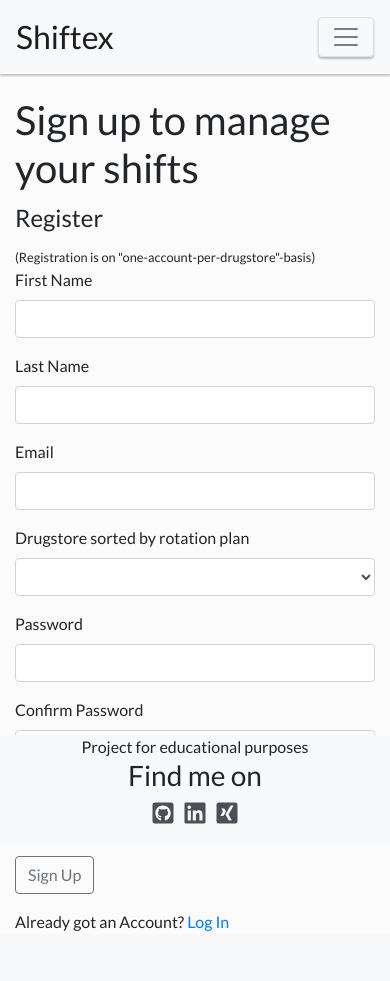
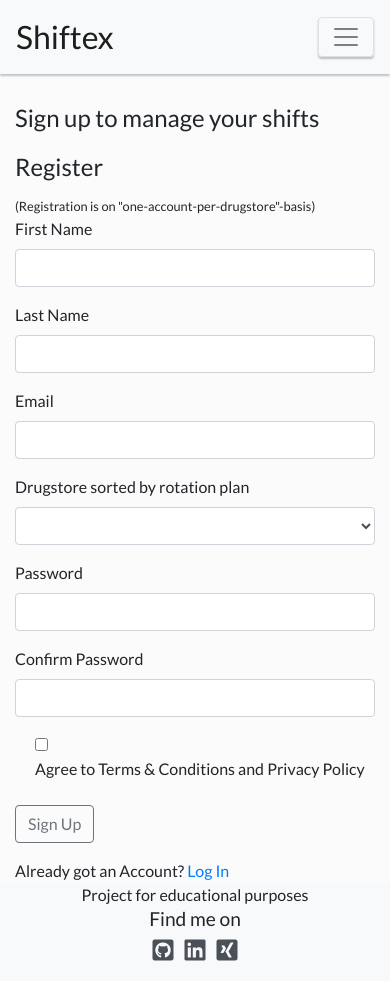
Before and after one commit to Kastobi/ci_ms3_shiftex, a Flask app: page /register in a window 390 px wide. Before the commit the page ends 931 px from the top, so only its background shows below. Run offline with Flask 2, Linux system fonts and the light colour scheme; data that the repository does not hold is empty; some libraries are stand-ins or nearby versions.

Commit message:
Add: - further readme
Fix:
- Responsiveness styling improvements

```diff
--- a/shiftex/static/css/style.css
+++ b/shiftex/static/css/style.css
@@ -2,11 +2,15 @@
 
 html {
     scroll-behavior: smooth;
+    height: 100%;
 }
 
 body {
     font-family: 'Lato', sans-serif;
     background-color: #fbfbfb;
+    display: flex;
+    min-height: 100%;
+    flex-direction: column;
 }
 
 .btn-block{
@@ -18,7 +22,25 @@ body {
 }
 /* Header */
 
-/* Header */
+@media screen and (max-width: 420px) {
+    h1 {
+        font-size: 1.5rem;
+        padding: 0.5rem 0;
+    }
+}
+
+h2 {
+    font-size: 1.5rem;
+}
+
+h3 {
+    font-size: 1.2rem;
+}
+
+h4 {
+    font-size: 1rem;
+}
+
 h1, h2, h3, h4, h5 {
 
 }
@@ -52,14 +74,50 @@ nav {
     font-size: 2rem;
 }
 
+/* Content */
+section {
+    /*min-height: 50vh;
+    flex-grow: 1;*/
+}
+
 /* User */
+.input-group {
+    justify-content: center;
+}
+
+.input-group-item {
+    display: flex;
+    flex-direction: row;
+    flex: 1 1 auto;
+}
 
 .input-group label {
     display: flex;
-    height: auto;
     text-align: center;
     justify-content: center;
     align-items: center;
+    width: 100%;
+    height: 100%;
+}
+
+.input-group-text {
+    white-space: normal;
+}
+
+@media all and (max-width: 500px) {
+    .input-group-item {
+        width: 100%;
+    }
+    .input-group {
+        width: 100%;
+    }
+    .input-group-prepend {
+        margin-right: 0;
+    }
+    .input-group-text {
+    }
+    .input-group label.form-control {
+    }
 }
 
 label[for=requests] {
@@ -93,8 +151,7 @@ tr.request-row {
 
 /* Footer */
 footer {
-    position: fixed;
-    bottom: 0;
+    margin-top: auto;
     width: 100%;
 }
 
--- a/shiftex/templates/base.html
+++ b/shiftex/templates/base.html
@@ -35,13 +35,13 @@
 {% include "/_includes/_navbar.html" %}
 
 <!-- Header -->
-<header class="container">
+<header class="container-lg">
     {% block header %}
     {% endblock %}
 </header>
 
 <!-- Flash Messages -->
-<div class="container">
+<div class="container-lg">
     {% with messages = get_flashed_messages() %}
         {% if messages %}
             {% for message in messages %}
@@ -54,8 +54,10 @@
 </div>
 
 <!-- Content -->
-{% block content %}
-{% endblock %}
+<section class="container-lg">
+    {% block content %}
+    {% endblock %}
+</section>
 
 <!-- Footer -->
 <footer class="text-center bg-light">
--- a/shiftex/templates/index.html
+++ b/shiftex/templates/index.html
@@ -7,8 +7,7 @@
 {% endblock %}
 
 {% block content %}
-    <section class="container-lg">
-        <table class="table">
+        <table class="table table-sm">
             <thead class="thead-light">
                 <tr>
                     <th>Name</th>
@@ -50,5 +49,4 @@
             </tbody>
         </table>
 
-    </section>
 {% endblock %}
--- a/shiftex/templates/login.html
+++ b/shiftex/templates/login.html
@@ -5,7 +5,6 @@
 {% endblock %}
 
 {% block content %}
-    <section class="container">
 
         <form action="" method="POST">
             {{ form.hidden_tag() }}
@@ -37,5 +36,4 @@
         <a href="{{ url_for("users.register") }}">Sign Up</a>
     </div>
 
-    </section>
 {% endblock %}
--- a/shiftex/templates/register.html
+++ b/shiftex/templates/register.html
@@ -9,7 +9,6 @@
 {% endblock %}
 
 {% block content %}
-    <section class="container">
 
         <form action="" method="POST">
             {{ form.hidden_tag() }}
@@ -87,5 +86,4 @@
         <a href="{{ url_for("users.login") }}">Log In</a>
     </div>
 
-    </section>
 {% endblock %}
```
Also changed, not shown: shiftex/static/js/user.js (+5 -5 lines), shiftex/templates/user.html (+14 -12 lines), README.md.
